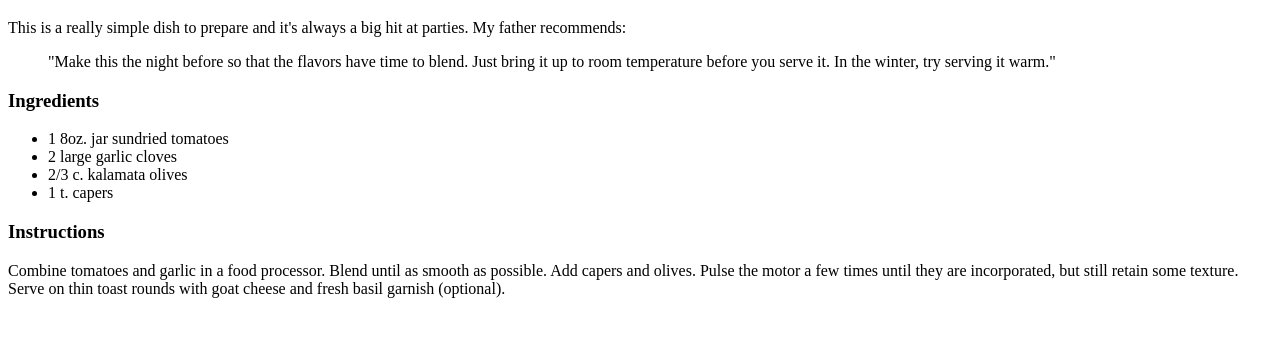
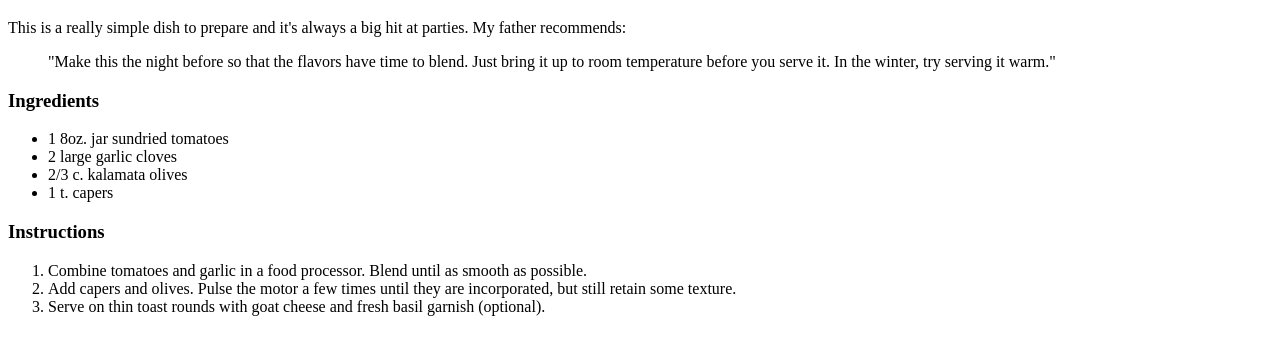
Before and after one commit to grc-338-02-spring-2016/github-demo-02-ngleong, a plain HTML site: page recipe.html in a window 1280 px wide. Shown: the part 61-416 px from the top of the page. Drawn offline with Linux system fonts and the light colour scheme.

Commit message:
final recipe commit

```diff
--- a/recipe.html
+++ b/recipe.html
@@ -18,11 +18,12 @@
 
 <h3>Instructions</h3>
 
-Combine tomatoes and garlic in a food processor. Blend until as smooth as possible.
+<ol>
+    <li>Combine tomatoes and garlic in a food processor. Blend until as smooth as possible.</li>
 
-Add capers and olives. Pulse the motor a few times until they are incorporated, but still retain some texture.
+    <li>Add capers and olives. Pulse the motor a few times until they are incorporated, but still retain some texture.</li>
 
-Serve on thin toast rounds with goat cheese and fresh basil garnish (optional).
-
+    <li>Serve on thin toast rounds with goat cheese and fresh basil garnish (optional).</li>
+</ol>
     </body>
 </html>
```
